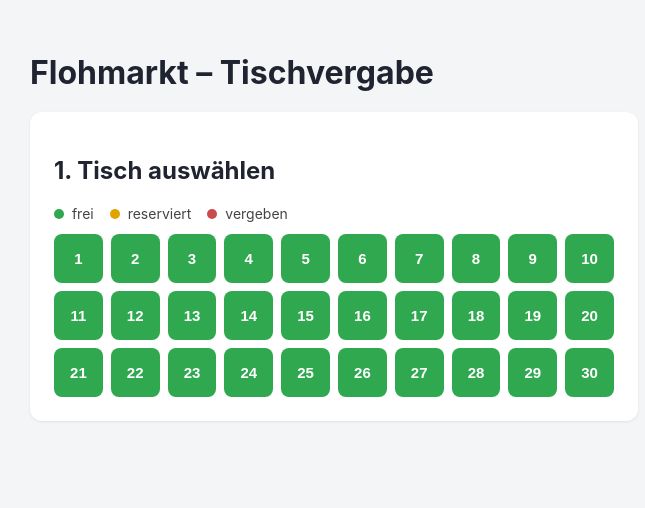
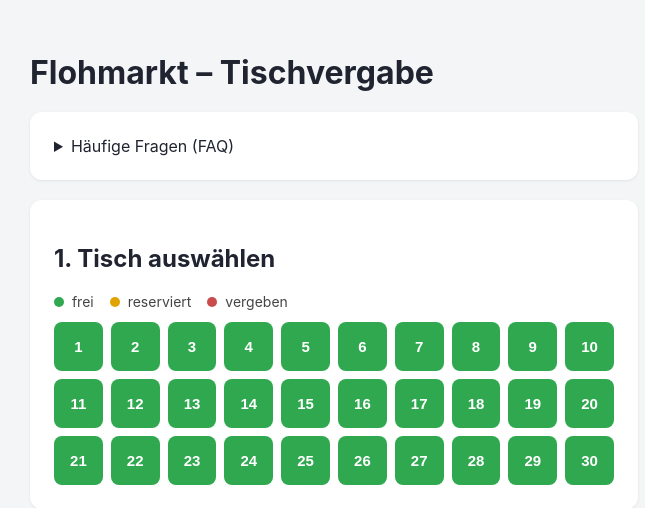
Before and after one commit to drag0n141/flohmarkt, a Flask app: page / in a window 1280 px wide. Shown: the top 508 px of the page, without its empty margins (306-951 px from the left). Run offline with Flask 3, Linux system fonts and the light colour scheme; data comes from the database, SQL or seed files in the repository; tables that the repository leaves empty hold one stand-in row (values such as "Sample post"); data that the repository does not hold is empty.

Commit message:
Add collapsible FAQ section above table selection (native details/summary, no JS needed)

```diff
--- a/templates/index.html
+++ b/templates/index.html
@@ -14,6 +14,18 @@
     <h1>{{ event_title }}</h1>
     {% if event_info %}
     <p class="event-info">{{ event_info }}</p>
+    {% endif %}
+
+    {% if faq_items %}
+    <details class="card faq-block">
+      <summary>Häufige Fragen (FAQ)</summary>
+      <dl class="faq-list">
+        {% for item in faq_items %}
+        <dt>{{ item.question }}</dt>
+        <dd>{{ item.answer }}</dd>
+        {% endfor %}
+      </dl>
+    </details>
     {% endif %}
 
     <div id="step-select" class="card">
```
